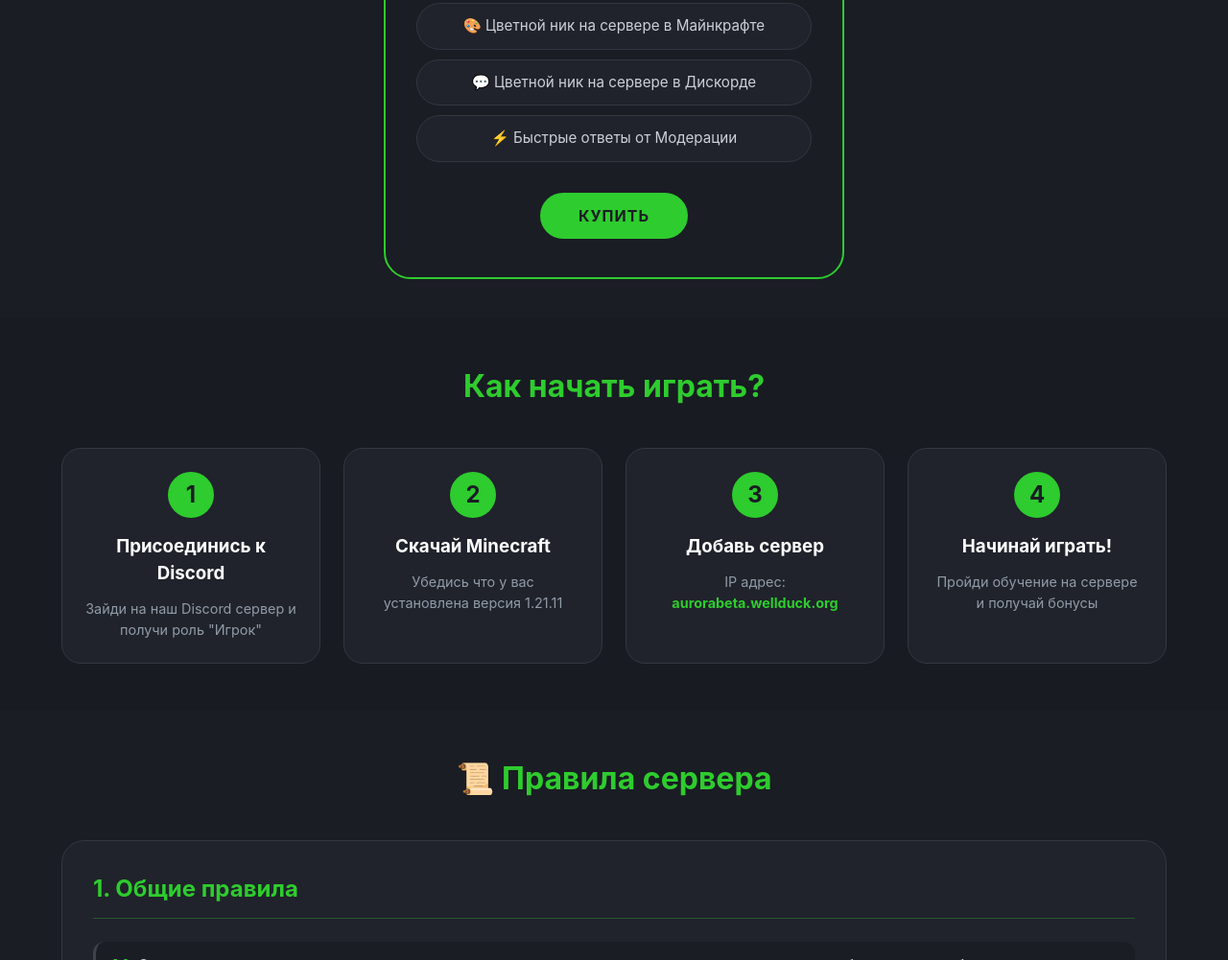
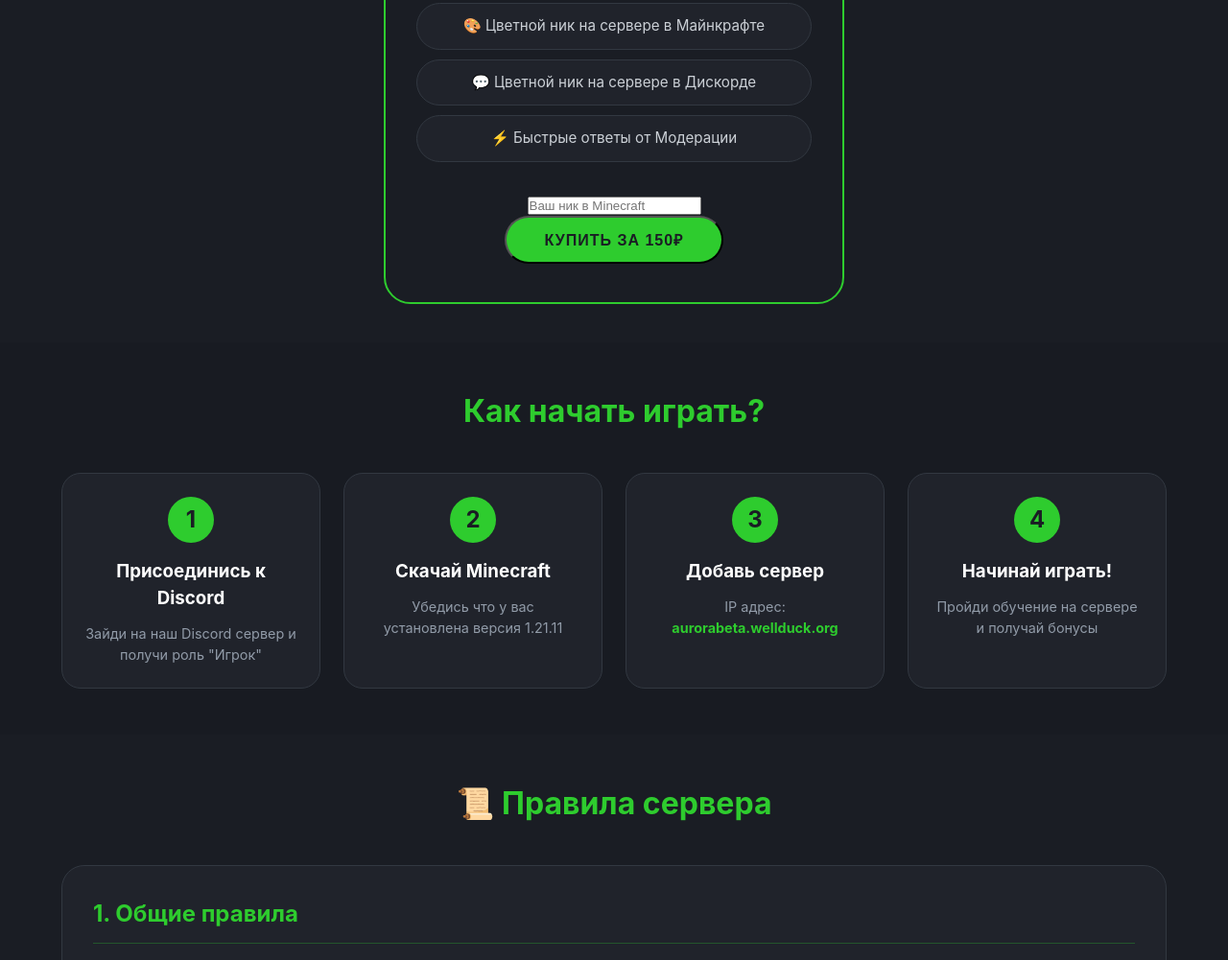
Before and after one commit to LordSkyfenom/aurora-website, a website: page index.html in a window 1280 px wide. Shown: the part 1440-2441 px from the top of the page at 96% size. Drawn offline with Linux system fonts and the light colour scheme; no server answers.

Commit message:
Update index.html

```diff
--- a/index.html
+++ b/index.html
@@ -77,7 +77,8 @@
                         <div class="bonus-item">💬 Цветной ник на сервере в Дискорде</div>
                         <div class="bonus-item">⚡ Быстрые ответы от Модерации</div>
                     </div>
-                    <a href="#" class="sponsor-btn">Купить</a>
+                    <input type="text" id="playerName" placeholder="Ваш ник в Minecraft" class="player-name-input">
+                    <button class="sponsor-btn" onclick="buyProduct()">Купить за 150₽</button>
                 </div>
             </div>
         </section>
```
